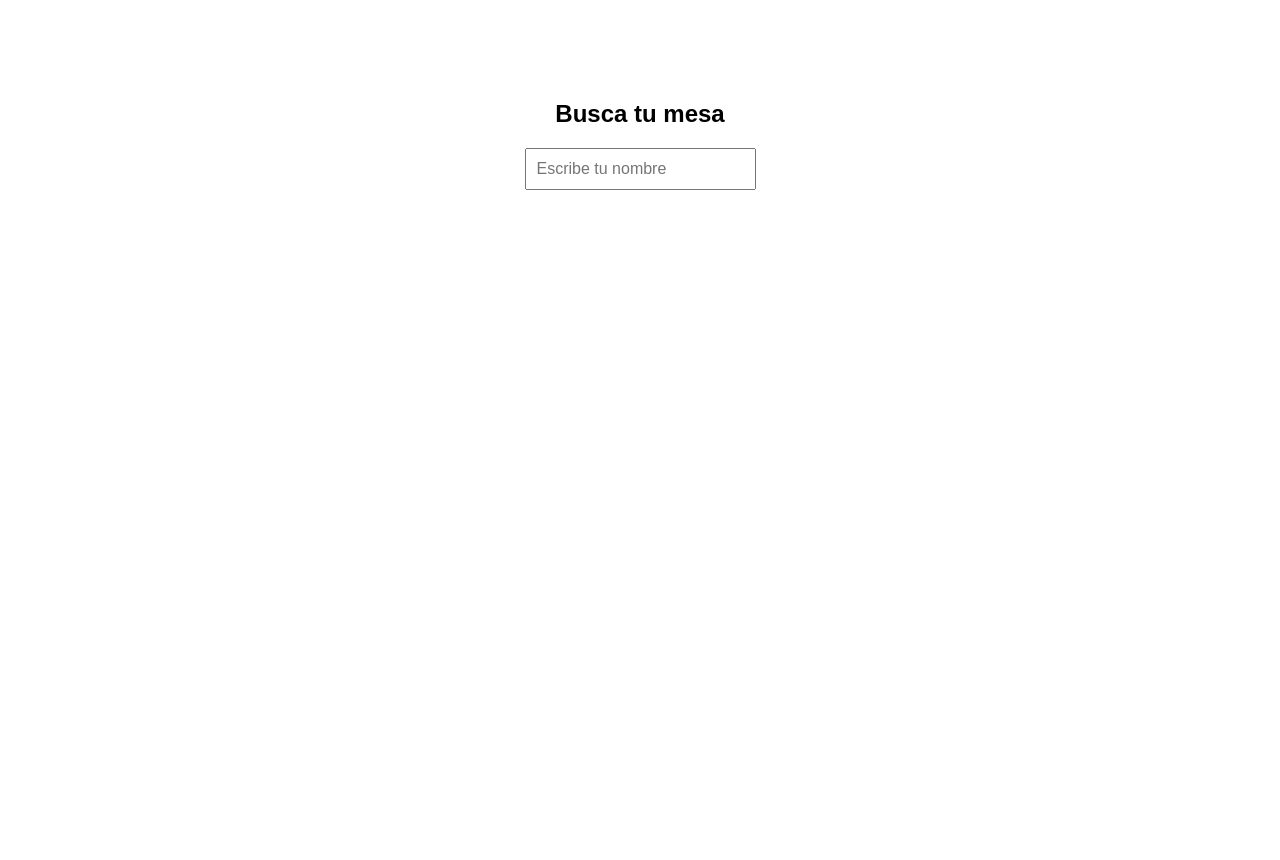
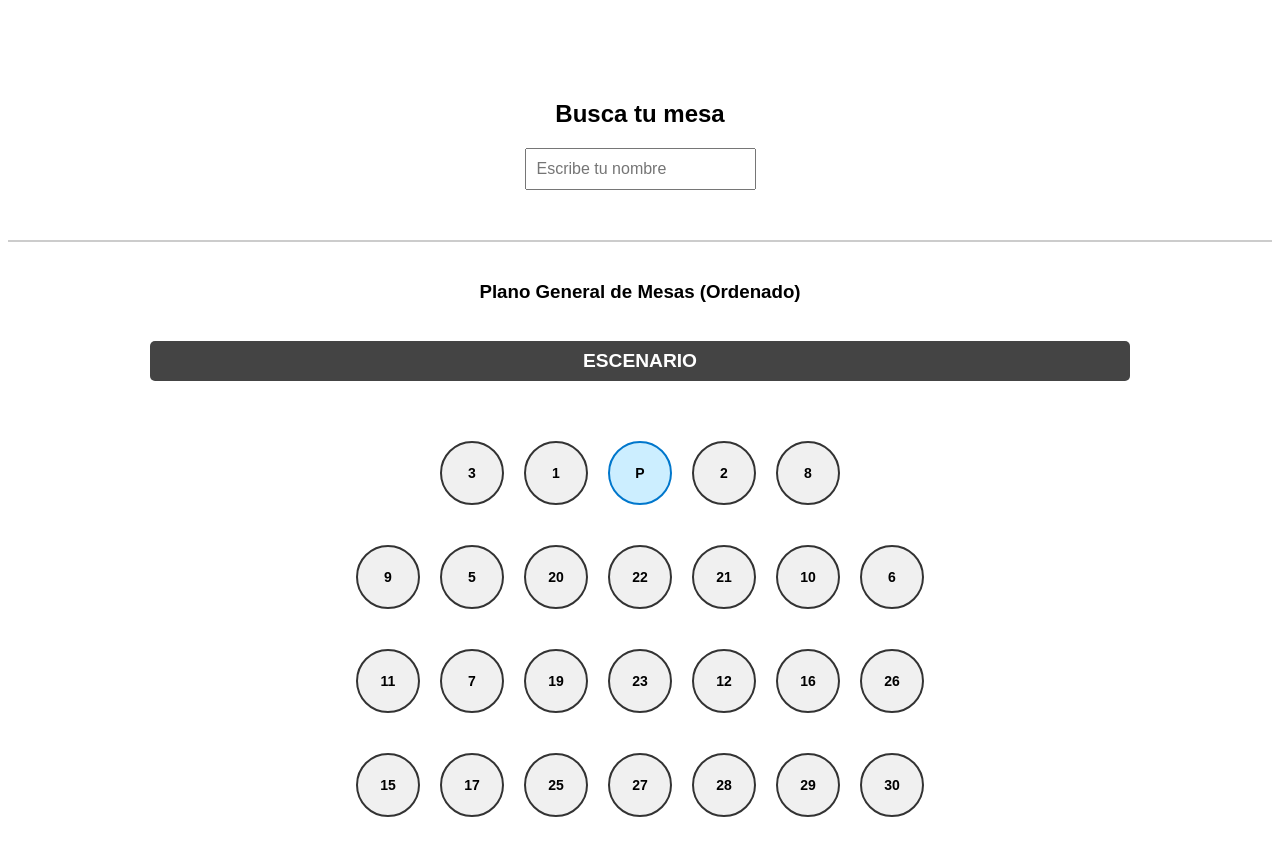
Before and after one commit to angelysofia/angel-y-sophie, a plain HTML site: page index.html in a window 1280 px wide. Before the commit the page ends 800 px from the top, so only its background shows below. Drawn offline with Linux system fonts and the light colour scheme.

Commit message:
Add files via upload

```diff
--- a/index.html
+++ b/index.html
@@ -9,6 +9,64 @@
     #resultado { margin-top: 20px; font-size: 18px; }
     ul { list-style: none; padding: 0; }
     li { margin: 5px 0; }
+
+    /* === Estilos para el Plano de Mesas (Añadidos) === */
+    #plano-mesas {
+      margin-top: 50px;
+      display: flex;
+      flex-wrap: wrap;
+      justify-content: center;
+      gap: 20px;
+      padding: 20px;
+      border-top: 2px solid #ccc;
+    }
+    .mesa {
+      width: 60px;
+      height: 60px;
+      line-height: 60px;
+      border-radius: 50%; /* Forma redonda de mesa */
+      background-color: #f0f0f0;
+      border: 2px solid #333;
+      font-weight: bold;
+      cursor: default;
+      transition: background-color 0.3s, box-shadow 0.3s;
+      display: inline-flex;
+      align-items: center;
+      justify-content: center;
+      font-size: 14px;
+    }
+    /* Clase para simular el "iluminado" (aplicada por JS) */
+    .mesa.iluminada {
+      background-color: #ffcc00; /* Color brillante */
+      box-shadow: 0 0 10px rgba(255, 204, 0, 0.8);
+      border-color: #ff9900;
+    }
+    /* Estilo específico para la mesa 'P' si se quiere destacar */
+    #mesa-P {
+        background-color: #cceeff;
+        border-color: #0077cc;
+    }
+    /* Estilo para la fila del escenario */
+    .escenario {
+        background-color: #444;
+        color: white;
+        width: 80%;
+        height: 40px;
+        line-height: 40px;
+        margin-bottom: 20px;
+        border-radius: 5px;
+        font-size: 1.2em;
+        font-weight: bold;
+    }
+    .fila-mesas {
+        display: flex;
+        justify-content: center;
+        gap: 20px;
+        margin-bottom: 20px;
+        width: 100%;
+    }
+    /* === Fin de Estilos para el Plano de Mesas === */
+
   </style>
 </head>
 <body>
@@ -96,6 +154,7 @@
       "陈晓华/Xiaohua Chen": 7,
       "蔡春风/Chunfeng Cai": 7,
       "Lisa Chen": 7,
+      "秦毅/ Yi Qin": 7,
 
       // Mesa 8
       "徐晓冬/Xiaodong Xu": 8,
@@ -342,6 +401,13 @@
       const nombreBusquedaNormalizado = normalizar(nombreInput.value.trim());
       let coincidencias = [];
 
+      // Quita el 'iluminada' de todas las mesas al iniciar la búsqueda
+      document.querySelectorAll('.mesa').forEach(mesa => {
+          mesa.classList.remove('iluminada');
+      });
+      let mesaEncontrada = null; // Para almacenar la primera mesa encontrada
+
+
       // Si la caja de texto está vacía, no muestra nada
       if (nombreBusquedaNormalizado === "") {
         resultadoDiv.innerHTML = "";
@@ -355,6 +421,10 @@
         if (nombreInvitadoNormalizado.includes(nombreBusquedaNormalizado)) {
           // Usa el nombre ORIGINAL y la mesa para el resultado, no el normalizado
           coincidencias.push(`✔️ ${nombre}: mesa <b>${invitados[nombre]}</b>`);
+
+          if (!mesaEncontrada) {
+              mesaEncontrada = invitados[nombre]; // Almacena la mesa
+          }
         }
       }
 
@@ -362,10 +432,66 @@
 
       if (resultadosUnicos.length > 0) {
         resultadoDiv.innerHTML = "<h3>Resultados encontrados:</h3><ul><li>" + resultadosUnicos.join("</li><li>") + "</li></ul>";
+
+        // Ilumina la mesa encontrada
+        if (mesaEncontrada) {
+            const mesaElement = document.getElementById(`mesa-${mesaEncontrada}`);
+            if (mesaElement) {
+                mesaElement.classList.add('iluminada');
+            }
+        }
+
       } else {
         resultadoDiv.innerHTML = "No encontramos tu nombre. Por favor revisa con la organización.";
       }
     }
   </script>
-</body>
+
+  <div id="plano-mesas">
+    <h3>Plano General de Mesas (Ordenado)</h3>
+
+    <div class="fila-mesas">
+        <div class="escenario">ESCENARIO</div>
+    </div>
+
+    <div class="fila-mesas">
+        <div class="mesa" id="mesa-3">3</div>
+        <div class="mesa" id="mesa-1">1</div>
+        <div class="mesa" id="mesa-P">P</div>
+        <div class="mesa" id="mesa-2">2</div>
+        <div class="mesa" id="mesa-8">8</div>
+    </div>
+
+    <div class="fila-mesas">
+        <div class="mesa" id="mesa-9">9</div>
+        <div class="mesa" id="mesa-5">5</div>
+        <div class="mesa" id="mesa-20">20</div>
+        <div class="mesa" id="mesa-22">22</div>
+        <div class="mesa" id="mesa-21">21</div>
+        <div class="mesa" id="mesa-10">10</div>
+        <div class="mesa" id="mesa-6">6</div>
+    </div>
+
+    <div class="fila-mesas">
+        <div class="mesa" id="mesa-11">11</div>
+        <div class="mesa" id="mesa-7">7</div>
+        <div class="mesa" id="mesa-19">19</div>
+        <div class="mesa" id="mesa-23">23</div>
+        <div class="mesa" id="mesa-12">12</div>
+        <div class="mesa" id="mesa-16">16</div>
+        <div class="mesa" id="mesa-26">26</div>
+    </div>
+
+    <div class="fila-mesas">
+        <div class="mesa" id="mesa-15">15</div>
+        <div class="mesa" id="mesa-17">17</div>
+        <div class="mesa" id="mesa-25">25</div>
+        <div class="mesa" id="mesa-27">27</div>
+        <div class="mesa" id="mesa-28">28</div>
+        <div class="mesa" id="mesa-29">29</div>
+        <div class="mesa" id="mesa-30">30</div>
+    </div>
+
+  </div>
+  </body>
 </html>
```
